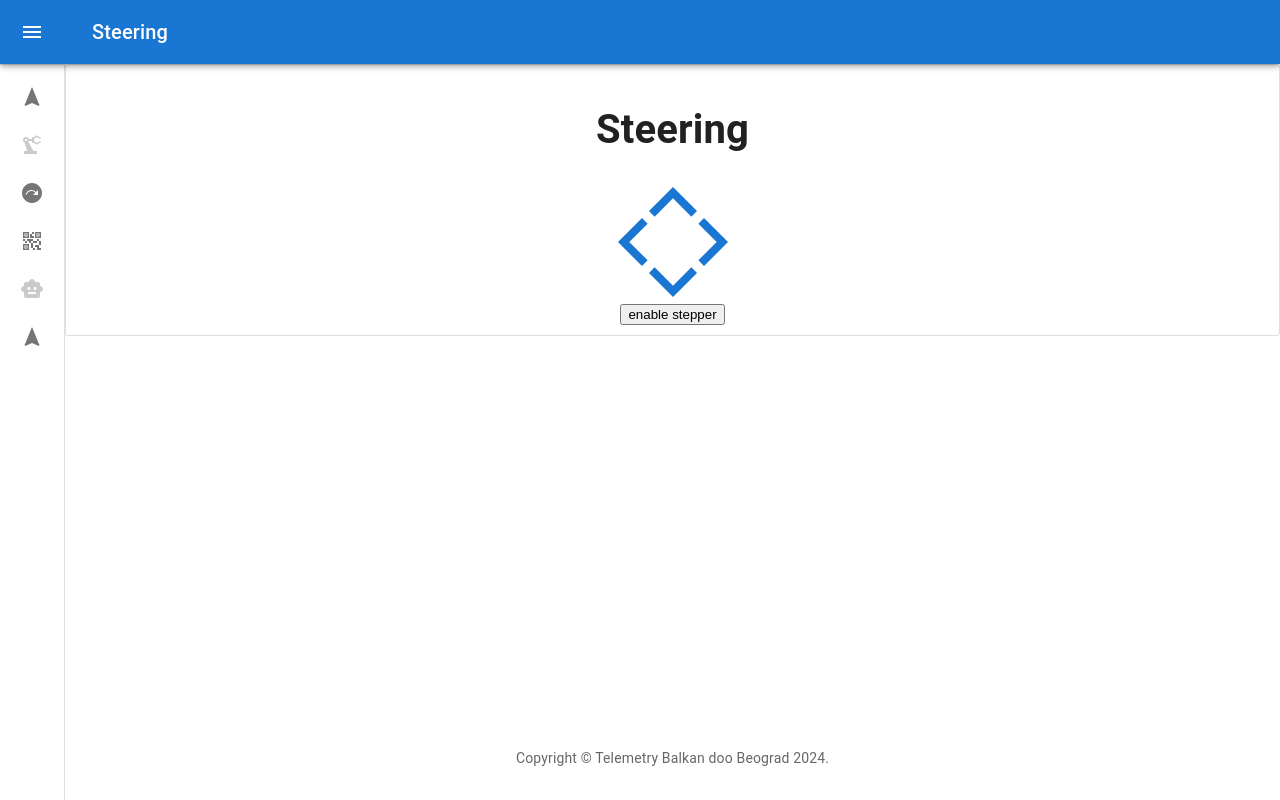
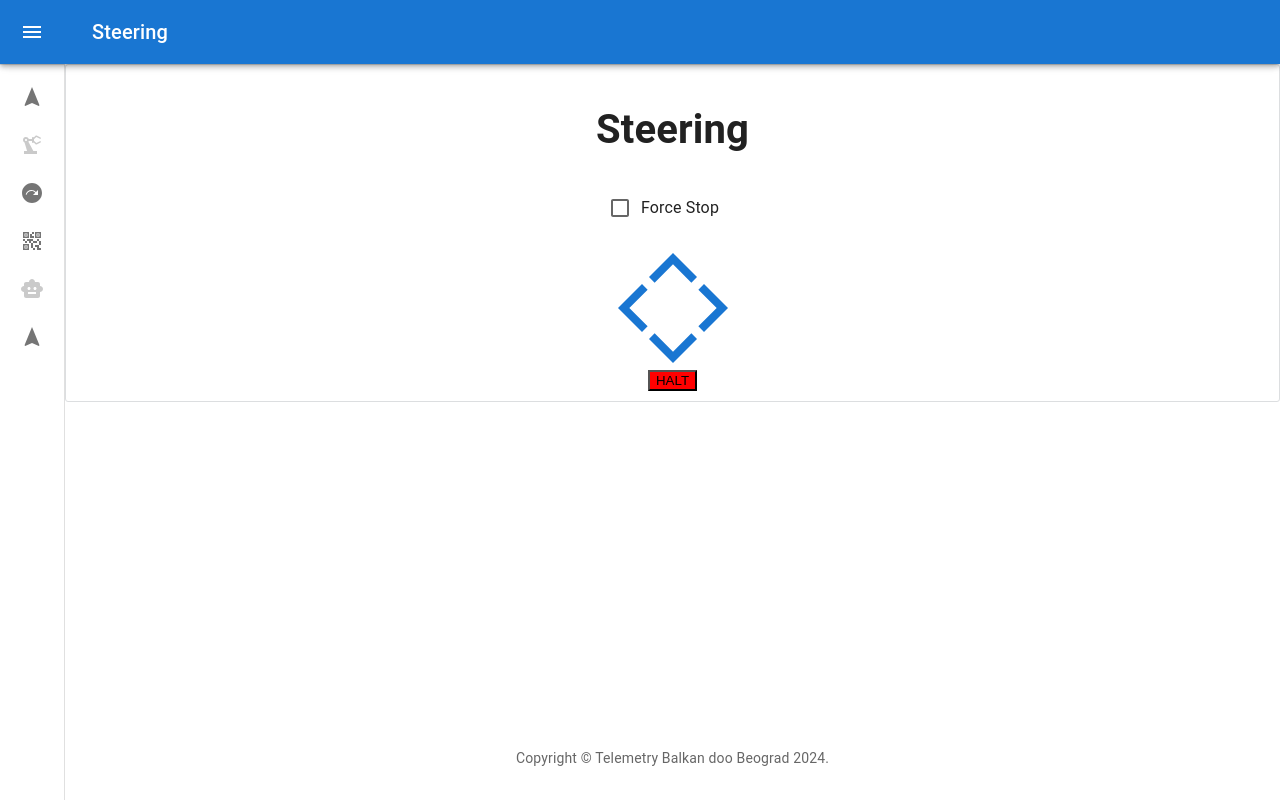
Before and after one commit to sergei-nntu/orb, a React (Create React App) app in the folder web/: page /steering in a window 1280 px wide. Built offline with nearby package versions, Linux system fonts and the light colour scheme; no server answers; the HTML template or start-up script is replaced by a standard one; what blockly would draw is missing.

Commit message:
feat: add check box and button on form, whith disable or enable drivers motors

```diff
--- a/web/src/constants/index.ts
+++ b/web/src/constants/index.ts
@@ -23,6 +23,7 @@ export enum API_ROUTES {
     GET_JOINT_TRAJECTORY = '/get_joint_trajectory',
     GET_USB_CONNECTION_STATUS = '/get_usb_connection_status',
     POST_STEERING = '/post_steering',
+    POST_ENABLE_STEPPER_MOTORS = '/post_enable_stepper_motors',
 }
 
 export enum KEY {
--- a/web/src/pages/steering/Steering.tsx
+++ b/web/src/pages/steering/Steering.tsx
@@ -1,11 +1,12 @@
 import { Box, SvgIcon } from '@mui/material';
-import React, { useEffect, useRef, useState } from 'react';
+import React, { useEffect, useState } from 'react';
 
 import { API_ROUTES } from '../../constants';
 import useHttp from '../../hooks/Http/Http';
 import { IkeySteering } from '../../types/appTypes';
 import { StyledBox } from '../manipulator/components/StyledComponents/StyledComponents';
-import ButtonEnable from './components/Buttons/ButtonEnable';
+import ButtonOnOffSteppers from './components/Buttons/ButtonOnOffStepper';
+import CheckBoxEnable from './components/ChekBox/ChekBoxEnable';
 
 export default function Steering() {
     const { request } = useHttp();
@@ -15,15 +16,8 @@ export default function Steering() {
         ArrowLeft: ' ',
         ArrowRight: ' ',
     });
-    const keyDownInProgressSteering = useRef<boolean>(false); //protected from long presses
 
     const handleKeyDownSteering = (event: KeyboardEvent) => {
-        if (keyDownInProgressSteering.current) {
-            return;
-        } else {
-            keyDownInProgressSteering.current = true;
-        }
-
         const key = event.key;
         if (key in keySteering) {
             setKeySteering((prev) => ({
@@ -41,7 +35,6 @@ export default function Steering() {
                 [key]: ' ',
             }));
         }
-        keyDownInProgressSteering.current = false;
         return;
     };
 
@@ -71,7 +64,7 @@ export default function Steering() {
         };
     }, []);
 
-    const setdSteeringToServer = async () => {
+    const sendSteeringToServer = async () => {
         try {
             const options = {
                 method: 'POST',
@@ -91,7 +84,7 @@ export default function Steering() {
     };
 
     useEffect(() => {
-        setdSteeringToServer().then((err) => {
+        sendSteeringToServer().then((err) => {
             if (err != undefined) {
                 console.log(err);
             }
@@ -101,6 +94,9 @@ export default function Steering() {
     return (
         <StyledBox>
             <h1>Steering</h1>
+            <Box component="div" sx={{ display: 'flex', justifyContent: 'Center' }}>
+                <CheckBoxEnable />
+            </Box>
             <Box
                 component="div"
                 sx={{
@@ -202,7 +198,7 @@ export default function Steering() {
                     ></path>
                 </SvgIcon>
             </Box>
-            <ButtonEnable />
+            <ButtonOnOffSteppers />
         </StyledBox>
     );
 }
--- a/web/src/pages/steering/components/Buttons/ButtonEnable.tsx
+++ /dev/null
@@ -1,15 +0,0 @@
-import React from 'react';
-
-export type PoseProps = {
-    buttonName: string | undefined;
-};
-
-// export default function ButtonEnable(props: buttonName) {
-//     const { buttonName } = props;
-//     return <button>{buttonName}</button>;
-// }
-
-export default function ButtonEnable() {
-    // const { buttonName } = props;
-    return <button>enable stepper</button>;
-}
--- /dev/null
+++ b/web/src/pages/steering/components/Buttons/ButtonOnOffStepper.tsx
@@ -0,0 +1,12 @@
+import React from 'react';
+
+export type PoseProps = {
+    buttonName: string | undefined;
+    eventClick: void;
+};
+
+// TODO:This button must have new name and form
+export default function ButtonOnOffSteppers() {
+    // const { buttonName } = props;
+    return <button style={{ background: 'red' }}>HALT</button>;
+}
--- /dev/null
+++ b/web/src/pages/steering/components/ChekBox/ChekBoxEnable.tsx
@@ -0,0 +1,45 @@
+import { Checkbox, FormControlLabel } from '@mui/material';
+import React, { useEffect, useState } from 'react';
+
+import { API_ROUTES } from '../../../../constants';
+import useHttp from '../../../../hooks/Http/Http';
+
+export default function CheckBoxEnable() {
+    const { request } = useHttp();
+    const [checked, setChecked] = useState<boolean[] | number>(0);
+
+    const handleChangeCheckBox = (event: React.ChangeEvent<HTMLInputElement>) => {
+        setChecked([event.target.checked]);
+        const isChecked = event.target.checked;
+        const numberCheks = isChecked ? 1 : 0;
+        setChecked(numberCheks);
+        return;
+    };
+
+    const sendEnableStateToServer = async () => {
+        try {
+            const options = {
+                method: 'POST',
+                body: JSON.stringify({
+                    enable_pin: checked,
+                }),
+            };
+
+            await request(API_ROUTES.POST_ENABLE_STEPPER_MOTORS, options);
+            // const resp = await request(API_ROUTES.POST_ENABLE_STEPPER_MOTORS, options);
+            // console.log('RESP', resp);
+        } catch (error) {
+            console.error('Error: ', error);
+        }
+    };
+
+    useEffect(() => {
+        sendEnableStateToServer().then((err) => {
+            if (err != undefined) {
+                console.log(err);
+            }
+        });
+    }, [checked]);
+
+    return <FormControlLabel control={<Checkbox onChange={handleChangeCheckBox} />} label="Force Stop" />;
+}
```
Also changed, not shown: 1 other file (tests, documents, lock files or other folders).
